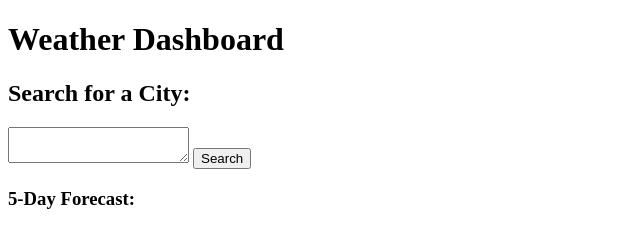
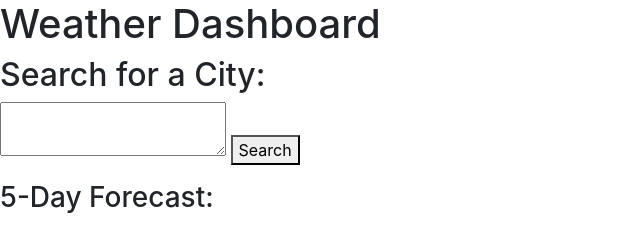
Before and after one commit to blake-georgii/challenge-module6, a plain HTML site: page index.html in a window 1280 px wide. Shown: the whole page, without its empty margins (0-640 px from the left). Drawn offline with nearby package versions, Linux system fonts and the light colour scheme.

Commit message:
linked css and js

```diff
--- a/index.html
+++ b/index.html
@@ -5,7 +5,9 @@
     <meta charset="UTF-8">
     <meta http-equiv="X-UA-Compatible" content="IE=edge">
     <meta name="viewport" content="width=device-width, initial-scale=1.0">
-    <title>Document</title>
+    <link rel="stylesheet" href="https://stackpath.bootstrapcdn.com/bootstrap/4.3.1/css/bootstrap.min.css" />
+    <link rel="stylesheet" href="./assets/css/style.css" />
+    <title>Weather Dashboard</title>
 </head>
 
 <body>
@@ -35,7 +37,7 @@
             </div>
         </div>
     </main>
-
+    <link rel="script" href="./assets/js/javascript.js" />
 </body>
 
 </html>
```
